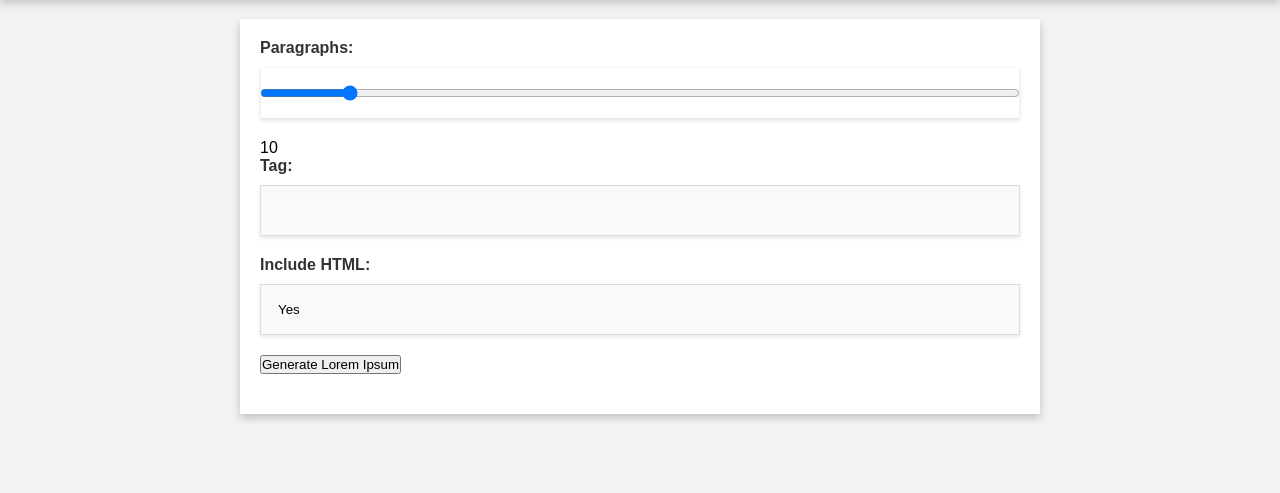
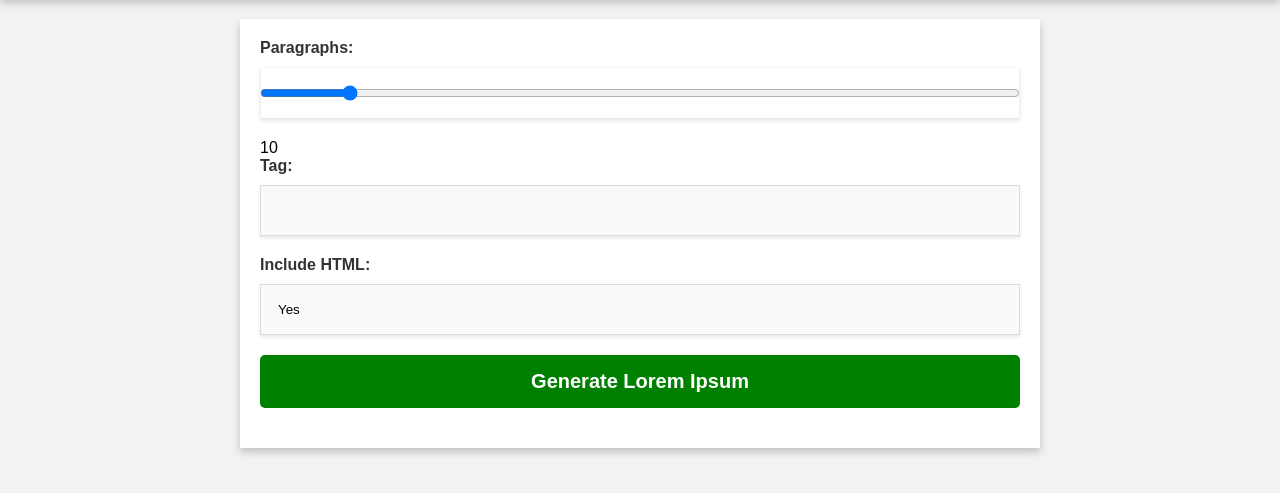
Before and after one commit to FrankGrillo1991/Lorem-Ipsum-Generator, a plain HTML site: page index.html in a window 1280 px wide. Shown: the part 73-566 px from the top of the page. Drawn offline with Linux system fonts and the light colour scheme.

Commit message:
Update style.css

```diff
--- a/style.css
+++ b/style.css
@@ -55,3 +55,17 @@ main {
 .options select {
     appearance: none;
 }
+
+.options button {
+    display: block;
+    width: 100%;
+    padding: 15px;
+    background-color: green;
+    color: #fff;
+    font-size: 20px;
+    font-weight: bold;
+    border: none;
+    border-radius: 5px;
+    cursor: pointer;
+    transition: background-color 0.3s ease;
+}
```
